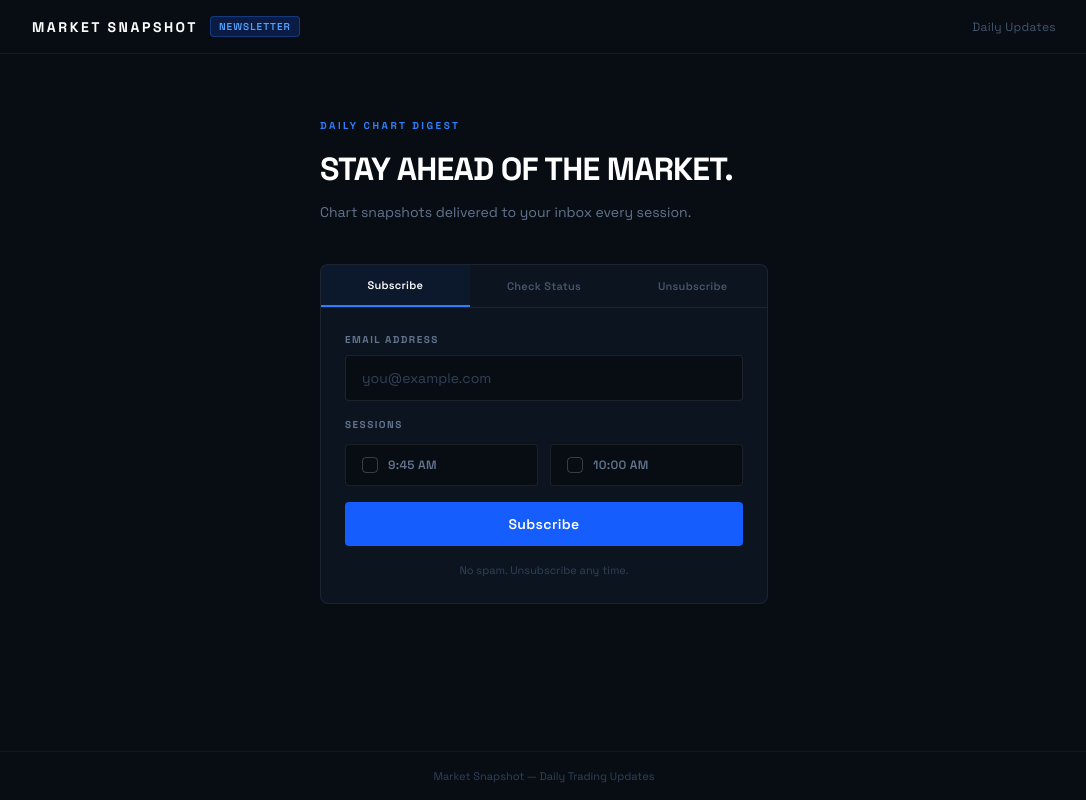
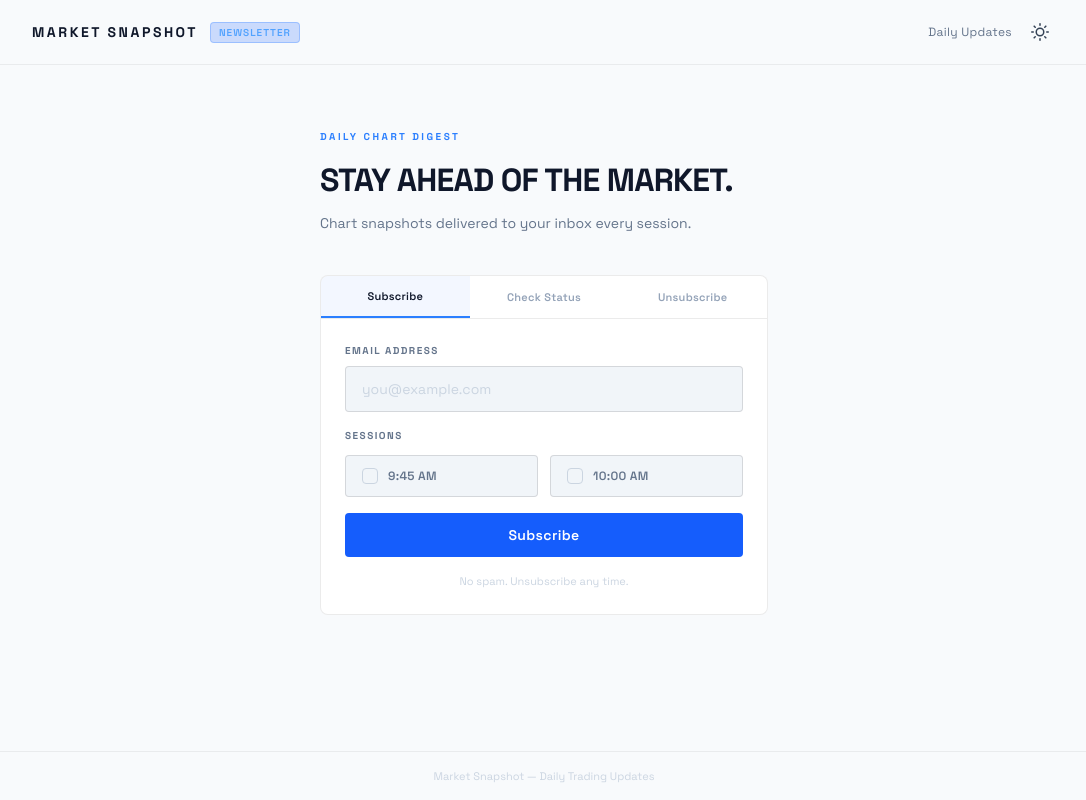
Before and after one commit to gshock/trading-news, a React (Vite) app in the folder frontend/: page / in a window 1280 px wide. Shown: the whole page, without its empty margins (96-1182 px from the left). Built offline with nearby package versions, Linux system fonts and the light colour scheme; no server answers.

Commit message:
feat. implement light/dark mode system support

```diff
--- a/frontend/src/App.tsx
+++ b/frontend/src/App.tsx
@@ -2,6 +2,7 @@ import { useState, type ChangeEvent, type FormEvent } from "react";
 import { toast } from "react-toastify";
 import type { TabItem, Tab, TopicId, Topic } from "./types/tabs";
 import { Checkbox } from "./components/checkbox";
+import { ThemeToggle } from "./components/ThemeToggle";
 import {
   useSubscribe,
   useGetSubscription,
@@ -101,21 +102,24 @@ function App() {
 
   if (pendingToken !== null) {
     return (
-      <div className="min-h-screen bg-[#080d14] text-slate-100 flex flex-col">
+      <div className="min-h-screen bg-(--bg-page) text-(--text-body) flex flex-col transition-colors duration-300">
         {/* ── HEADER ── */}
-        <header className="border-b border-white/6 px-6 py-4">
+        <header className="border-b border-(--border-subtle) px-6 py-4">
           <div className="max-w-5xl mx-auto flex items-center justify-between">
             <div className="flex items-center gap-3">
-              <span className="text-sm font-bold tracking-[0.18em] text-white uppercase">
+              <span className="text-sm font-bold tracking-[0.18em] text-(--text-heading) uppercase">
                 Market Snapshot
               </span>
               <span className="text-[10px] px-2 py-0.5 rounded-sm bg-blue-600/20 text-blue-400 border border-blue-500/30 font-semibold tracking-widest uppercase">
                 Newsletter
               </span>
             </div>
-            <span className="text-xs text-slate-600 tracking-wide hidden sm:block">
-              Daily Updates
-            </span>
+            <div className="flex items-center gap-3">
+              <span className="text-xs text-(--text-secondary) tracking-wide hidden sm:block">
+                Daily Updates
+              </span>
+              <ThemeToggle />
+            </div>
           </div>
         </header>
 
@@ -126,21 +130,21 @@ function App() {
               <p className="text-[10px] font-bold tracking-[0.25em] text-blue-500 uppercase mb-4">
                 Daily Chart Digest
               </p>
-              <h1 className="text-[2rem] font-bold text-white leading-tight tracking-tight mb-3">
+              <h1 className="text-[2rem] font-bold text-(--text-heading) leading-tight tracking-tight mb-3">
                 {confirmMutation.isSuccess
                   ? "YOU'RE ALL SET."
                   : "CONFIRM YOUR SUBSCRIPTION."}
               </h1>
-              <p className="text-sm text-slate-500 leading-relaxed">
+              <p className="text-sm text-(--text-secondary) leading-relaxed">
                 {confirmMutation.isSuccess
                   ? "Pre-market chart updates will arrive every weekday at 5:30 AM EST."
                   : "Click below to activate your Market Snapshot subscription."}
               </p>
             </div>
 
-            <div className="bg-[#0c1420] border border-white/[0.07] rounded-lg overflow-hidden p-6">
+            <div className="bg-(--bg-card) border border-(--border-card) rounded-lg overflow-hidden p-6 transition-colors duration-300">
               {confirmMutation.isSuccess ? (
-                <p className="text-sm font-semibold text-green-400 text-center">
+                <p className="text-sm font-semibold text-green-500 text-center">
                   {confirmMutation.data.message === "already_confirmed"
                     ? "Your subscription is already active."
                     : "Subscription confirmed!"}
@@ -173,9 +177,9 @@ function App() {
         </main>
 
         {/* ── FOOTER ── */}
-        <footer className="border-t border-white/5 px-6 py-4">
+        <footer className="border-t border-(--border-subtle) px-6 py-4">
           <div className="max-w-5xl mx-auto">
-            <p className="text-[11px] text-slate-700 text-center">
+            <p className="text-[11px] text-(--text-faint) text-center">
               Market Snapshot — Daily Trading Updates
             </p>
           </div>
@@ -185,21 +189,24 @@ function App() {
   }
 
   return (
-    <div className="min-h-screen bg-[#080d14] text-slate-100 flex flex-col">
+    <div className="min-h-screen bg-(--bg-page) text-(--text-body) flex flex-col transition-colors duration-300">
       {/* ── HEADER ── */}
-      <header className="border-b border-white/6 px-6 py-4">
+      <header className="border-b border-(--border-subtle) px-6 py-4">
         <div className="max-w-5xl mx-auto flex items-center justify-between">
           <div className="flex items-center gap-3">
-            <span className="text-sm font-bold tracking-[0.18em] text-white uppercase">
+            <span className="text-sm font-bold tracking-[0.18em] text-(--text-heading) uppercase">
               Market Snapshot
             </span>
             <span className="text-[10px] px-2 py-0.5 rounded-sm bg-blue-600/20 text-blue-400 border border-blue-500/30 font-semibold tracking-widest uppercase">
               Newsletter
             </span>
           </div>
-          <span className="text-xs text-slate-600 tracking-wide hidden sm:block">
-            Daily Updates
-          </span>
+          <div className="flex items-center gap-3">
+            <span className="text-xs text-(--text-secondary) tracking-wide hidden sm:block">
+              Daily Updates
+            </span>
+            <ThemeToggle />
+          </div>
         </div>
       </header>
 
@@ -211,18 +218,18 @@ function App() {
             <p className="text-[10px] font-bold tracking-[0.25em] text-blue-500 uppercase mb-4">
               Daily Chart Digest
             </p>
-            <h1 className="text-[2rem] font-bold text-white leading-tight tracking-tight mb-3">
+            <h1 className="text-[2rem] font-bold text-(--text-heading) leading-tight tracking-tight mb-3">
               STAY AHEAD OF THE MARKET.
             </h1>
-            <p className="text-sm text-slate-500 leading-relaxed">
+            <p className="text-sm text-(--text-secondary) leading-relaxed">
               Chart snapshots delivered to your inbox every session.
             </p>
           </div>
 
           {/* Card */}
-          <div className="bg-[#0c1420] border border-white/[0.07] rounded-lg overflow-hidden">
+          <div className="bg-(--bg-card) border border-(--border-card) rounded-lg overflow-hidden transition-colors duration-300">
             {/* Tabs */}
-            <div className="flex border-b border-white/[0.07]">
+            <div className="flex border-b border-(--border-card)">
               {TABS.map((t) => (
                 <button
                   key={t.id}
@@ -230,8 +237,8 @@ function App() {
                   onClick={() => handleTabChange(t.id)}
                   className={`flex-1 py-3 text-[11px] font-semibold tracking-wide transition-colors cursor-pointer ${
                     tab === t.id
-                      ? "text-white border-b-2 border-blue-500 bg-blue-600/5"
-                      : "text-slate-600 hover:text-slate-400"
+                      ? "text-(--text-heading) border-b-2 border-blue-500 bg-blue-600/5"
+                      : "text-(--text-muted) hover:text-(--text-secondary)"
                   }`}
                 >
                   {t.label}
@@ -241,7 +248,7 @@ function App() {
 
             {/* Form */}
             <form className="p-6" onSubmit={handleSubmit}>
-              <label className="block text-[10px] font-bold text-slate-500 tracking-[0.15em] uppercase mb-2">
+              <label className="block text-[10px] font-bold text-(--text-secondary) tracking-[0.15em] uppercase mb-2">
                 Email address
               </label>
               <input
@@ -249,12 +256,12 @@ function App() {
                 value={email}
                 onChange={handleEmailChange}
                 placeholder="you@example.com"
-                className="w-full bg-[#080d14] border border-white/9 rounded px-4 py-3 text-sm text-white placeholder-slate-700 outline-none focus:border-blue-600/60 transition-colors mb-4"
+                className="w-full bg-(--bg-input) border border-(--border-input) rounded px-4 py-3 text-sm text-(--text-heading) placeholder-(--text-faint) outline-none focus:border-blue-600/60 transition-colors mb-4"
               />
 
               {tab === "subscribe" && (
                 <div className="mb-4">
-                  <p className="text-[10px] font-bold text-slate-500 tracking-[0.15em] uppercase mb-3">
+                  <p className="text-[10px] font-bold text-(--text-secondary) tracking-[0.15em] uppercase mb-3">
                     Sessions
                   </p>
                   <div className="flex gap-3">
@@ -291,22 +298,22 @@ function App() {
               )}
 
               {tab === "status" && statusSubmitted && statusQuery.data && (
-                <div className="mt-4 p-3 rounded bg-[#080d14] border border-white/8">
-                  <p className="text-xs text-slate-400">
+                <div className="mt-4 p-3 rounded bg-(--status-bg) border border-(--border-card)">
+                  <p className="text-xs text-(--text-secondary)">
                     Status:{" "}
-                    <span className="text-white font-semibold">
+                    <span className="text-(--text-heading) font-semibold">
                       {statusQuery.data.status}
                     </span>
                   </p>
                   {statusQuery.data.topics && (
-                    <p className="text-xs text-slate-400 mt-1">
+                    <p className="text-xs text-(--text-secondary) mt-1">
                       Topics:{" "}
-                      <span className="text-white">
+                      <span className="text-(--text-heading)">
                         {statusQuery.data.topics}
                       </span>
                     </p>
                   )}
-                  <p className="text-xs text-slate-500 mt-1">
+                  <p className="text-xs text-(--text-muted) mt-1">
                     Since{" "}
                     {new Date(statusQuery.data.createdUtc).toLocaleDateString()}
                   </p>
@@ -322,7 +329,7 @@ function App() {
               )}
 
               {tab === "subscribe" && !subscribeMutation.isSuccess && (
-                <p className="mt-4 text-[11px] text-slate-700 text-center">
+                <p className="mt-4 text-[11px] text-(--text-faint) text-center">
                   No spam. Unsubscribe any time.
                 </p>
               )}
@@ -332,9 +339,9 @@ function App() {
       </main>
 
       {/* ── FOOTER ── */}
-      <footer className="border-t border-white/5 px-6 py-4">
+      <footer className="border-t border-(--border-subtle) px-6 py-4">
         <div className="max-w-5xl mx-auto">
-          <p className="text-[11px] text-slate-700 text-center">
+          <p className="text-[11px] text-(--text-faint) text-center">
             Market Snapshot — Daily Trading Updates
           </p>
         </div>
--- /dev/null
+++ b/frontend/src/components/ThemeToggle.tsx
@@ -0,0 +1,58 @@
+import { useTheme } from "../contexts/ThemeContext";
+
+export function ThemeToggle() {
+  const { resolvedTheme, toggle } = useTheme();
+  const isDark = resolvedTheme === "dark";
+
+  return (
+    <button
+      type="button"
+      onClick={toggle}
+      aria-label={`Switch to ${isDark ? "light" : "dark"} mode`}
+      className="relative w-8 h-8 flex items-center justify-center rounded-md
+        hover:bg-white/10 dark:hover:bg-white/10 transition-colors cursor-pointer"
+    >
+      {/* Sun */}
+      <svg
+        className={`absolute w-[18px] h-[18px] transition-all duration-300 ease-in-out ${
+          isDark
+            ? "opacity-0 rotate-90 scale-0"
+            : "opacity-100 rotate-0 scale-100"
+        }`}
+        viewBox="0 0 24 24"
+        fill="none"
+        stroke="currentColor"
+        strokeWidth="2"
+        strokeLinecap="round"
+        strokeLinejoin="round"
+      >
+        <circle cx="12" cy="12" r="5" />
+        <line x1="12" y1="1" x2="12" y2="3" />
+        <line x1="12" y1="21" x2="12" y2="23" />
+        <line x1="4.22" y1="4.22" x2="5.64" y2="5.64" />
+        <line x1="18.36" y1="18.36" x2="19.78" y2="19.78" />
+        <line x1="1" y1="12" x2="3" y2="12" />
+        <line x1="21" y1="12" x2="23" y2="12" />
+        <line x1="4.22" y1="19.78" x2="5.64" y2="18.36" />
+        <line x1="18.36" y1="5.64" x2="19.78" y2="4.22" />
+      </svg>
+
+      {/* Moon */}
+      <svg
+        className={`absolute w-[18px] h-[18px] transition-all duration-300 ease-in-out ${
+          isDark
+            ? "opacity-100 rotate-0 scale-100"
+            : "opacity-0 -rotate-90 scale-0"
+        }`}
+        viewBox="0 0 24 24"
+        fill="none"
+        stroke="currentColor"
+        strokeWidth="2"
+        strokeLinecap="round"
+        strokeLinejoin="round"
+      >
+        <path d="M21 12.79A9 9 0 1 1 11.21 3 7 7 0 0 0 21 12.79z" />
+      </svg>
+    </button>
+  );
+}
--- a/frontend/src/components/checkbox.tsx
+++ b/frontend/src/components/checkbox.tsx
@@ -6,7 +6,7 @@ export function Checkbox({ label, checked, onChange }: CheckboxProps) {
       className={`flex items-center gap-2.5 flex-1 px-4 py-3 rounded border cursor-pointer transition-colors ${
         checked
           ? "border-blue-500/50 bg-blue-600/10"
-          : "border-white/8 bg-[#080d14] hover:border-white/15"
+          : "border-(--border-input) bg-(--bg-input) hover:border-(--border-card)"
       }`}
     >
       <input
@@ -17,7 +17,7 @@ export function Checkbox({ label, checked, onChange }: CheckboxProps) {
       />
       <span
         className={`w-4 h-4 rounded-sm border flex items-center justify-center shrink-0 transition-colors ${
-          checked ? "bg-blue-600 border-blue-600" : "border-white/20"
+          checked ? "bg-blue-600 border-blue-600" : "border-(--text-faint)"
         }`}
       >
         {checked && (
@@ -37,7 +37,7 @@ export function Checkbox({ label, checked, onChange }: CheckboxProps) {
         )}
       </span>
       <span
-        className={`text-xs font-semibold tracking-wide ${checked ? "text-white" : "text-slate-500"}`}
+        className={`text-xs font-semibold tracking-wide ${checked ? "text-(--text-heading)" : "text-(--text-secondary)"}`}
       >
         {label}
       </span>
--- /dev/null
+++ b/frontend/src/contexts/ThemeContext.tsx
@@ -0,0 +1,77 @@
+import {
+  createContext,
+  useCallback,
+  useContext,
+  useEffect,
+  useState,
+  type ReactNode,
+} from "react";
+import type { Theme, ResolvedTheme, ThemeContextValue } from "../types/theme";
+
+const ThemeContext = createContext<ThemeContextValue | null>(null);
+
+const STORAGE_KEY = "ms-theme";
+
+function getSystemTheme(): ResolvedTheme {
+  return window.matchMedia("(prefers-color-scheme: dark)").matches
+    ? "dark"
+    : "light";
+}
+
+function resolve(theme: Theme): ResolvedTheme {
+  return theme === "system" ? getSystemTheme() : theme;
+}
+
+function applyToDOM(resolved: ResolvedTheme) {
+  document.documentElement.classList.toggle("dark", resolved === "dark");
+  document.documentElement.classList.toggle("light", resolved === "light");
+}
+
+export function ThemeProvider({ children }: { children: ReactNode }) {
+  const [theme, setThemeState] = useState<Theme>(
+    () => (localStorage.getItem(STORAGE_KEY) as Theme) || "system",
+  );
+  const [resolvedTheme, setResolvedTheme] = useState<ResolvedTheme>(() =>
+    resolve(theme),
+  );
+
+  const setTheme = useCallback((next: Theme) => {
+    setThemeState(next);
+    localStorage.setItem(STORAGE_KEY, next);
+  }, []);
+
+  const toggle = useCallback(() => {
+    setTheme(resolvedTheme === "dark" ? "light" : "dark");
+  }, [resolvedTheme, setTheme]);
+
+  useEffect(() => {
+    const resolved = resolve(theme);
+    setResolvedTheme(resolved);
+    applyToDOM(resolved);
+  }, [theme]);
+
+  // React to OS-level preference changes when set to "system"
+  useEffect(() => {
+    if (theme !== "system") return;
+    const mq = window.matchMedia("(prefers-color-scheme: dark)");
+    const handler = () => {
+      const resolved = getSystemTheme();
+      setResolvedTheme(resolved);
+      applyToDOM(resolved);
+    };
+    mq.addEventListener("change", handler);
+    return () => mq.removeEventListener("change", handler);
+  }, [theme]);
+
+  return (
+    <ThemeContext.Provider value={{ theme, resolvedTheme, setTheme, toggle }}>
+      {children}
+    </ThemeContext.Provider>
+  );
+}
+
+export function useTheme(): ThemeContextValue {
+  const ctx = useContext(ThemeContext);
+  if (!ctx) throw new Error("useTheme must be used within ThemeProvider");
+  return ctx;
+}
--- a/frontend/src/index.css
+++ b/frontend/src/index.css
@@ -1,8 +1,43 @@
 @import url("https://fonts.googleapis.com/css2?family=Space+Grotesk:wght@300..700&display=swap");
 @import "tailwindcss";
 
+/* ── Light mode (default) ── */
+:root {
+  --bg-page: #f8fafc;
+  --bg-card: #ffffff;
+  --bg-input: #f1f5f9;
+  --text-heading: #0f172a;
+  --text-body: #334155;
+  --text-secondary: #64748b;
+  --text-muted: #94a3b8;
+  --text-faint: #cbd5e1;
+  --border-subtle: rgba(0, 0, 0, 0.06);
+  --border-card: rgba(0, 0, 0, 0.08);
+  --border-input: rgba(0, 0, 0, 0.12);
+  --status-bg: #f1f5f9;
+}
+
+/* ── Dark mode ── */
+.dark {
+  --bg-page: #080d14;
+  --bg-card: #0c1420;
+  --bg-input: #080d14;
+  --text-heading: #f1f5f9;
+  --text-body: #cbd5e1;
+  --text-secondary: #64748b;
+  --text-muted: #475569;
+  --text-faint: #334155;
+  --border-subtle: rgba(255, 255, 255, 0.06);
+  --border-card: rgba(255, 255, 255, 0.07);
+  --border-input: rgba(255, 255, 255, 0.09);
+  --status-bg: #080d14;
+}
+
 body {
   font-family: "Space Grotesk", sans-serif;
+  background-color: var(--bg-page);
+  color: var(--text-body);
+  transition: background-color 0.3s ease, color 0.3s ease;
 }
 
 .Toastify__toast {
--- a/frontend/src/main.tsx
+++ b/frontend/src/main.tsx
@@ -2,6 +2,7 @@ import { StrictMode } from "react";
 import { createRoot } from "react-dom/client";
 import { QueryClient, QueryClientProvider } from "@tanstack/react-query";
 import { ToastContainer } from "react-toastify";
+import { ThemeProvider } from "./contexts/ThemeContext";
 import "react-toastify/dist/ReactToastify.css";
 import "./index.css";
 import App from "./App.tsx";
@@ -10,14 +11,16 @@ const queryClient = new QueryClient();
 
 createRoot(document.getElementById("root")!).render(
   <StrictMode>
+    <ThemeProvider>
       <QueryClientProvider client={queryClient}>
         <App />
         <ToastContainer
           position="bottom-right"
           autoClose={4000}
-        theme="dark"
+          theme="colored"
           toastClassName="text-sm"
         />
       </QueryClientProvider>
+    </ThemeProvider>
   </StrictMode>,
 );
--- /dev/null
+++ b/frontend/src/types/theme.ts
@@ -0,0 +1,9 @@
+export type Theme = "light" | "dark" | "system";
+export type ResolvedTheme = "light" | "dark";
+
+export interface ThemeContextValue {
+  theme: Theme;
+  resolvedTheme: ResolvedTheme;
+  setTheme: (theme: Theme) => void;
+  toggle: () => void;
+}
```
Lines whose indentation alone changed are shown as unchanged.
